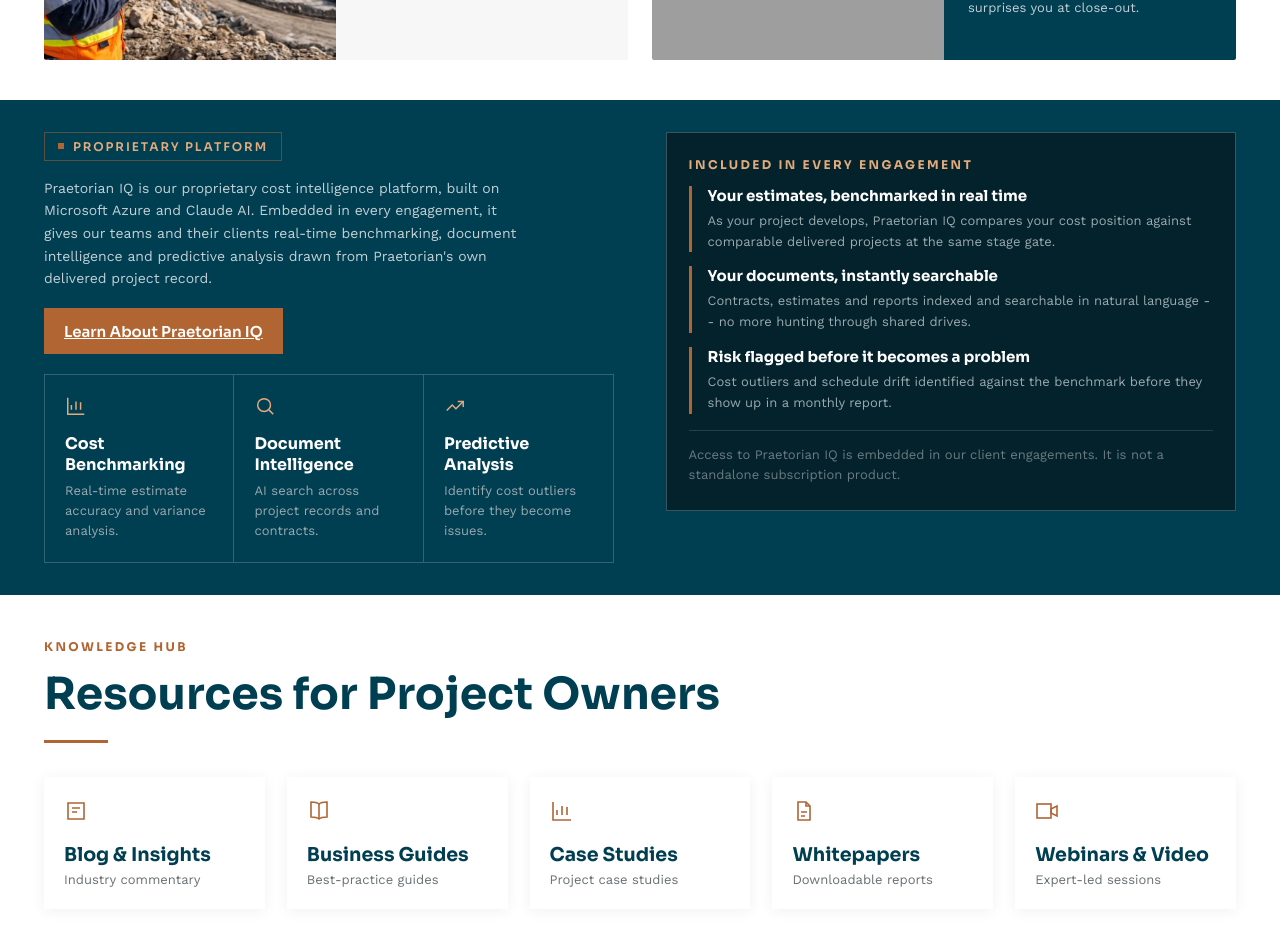
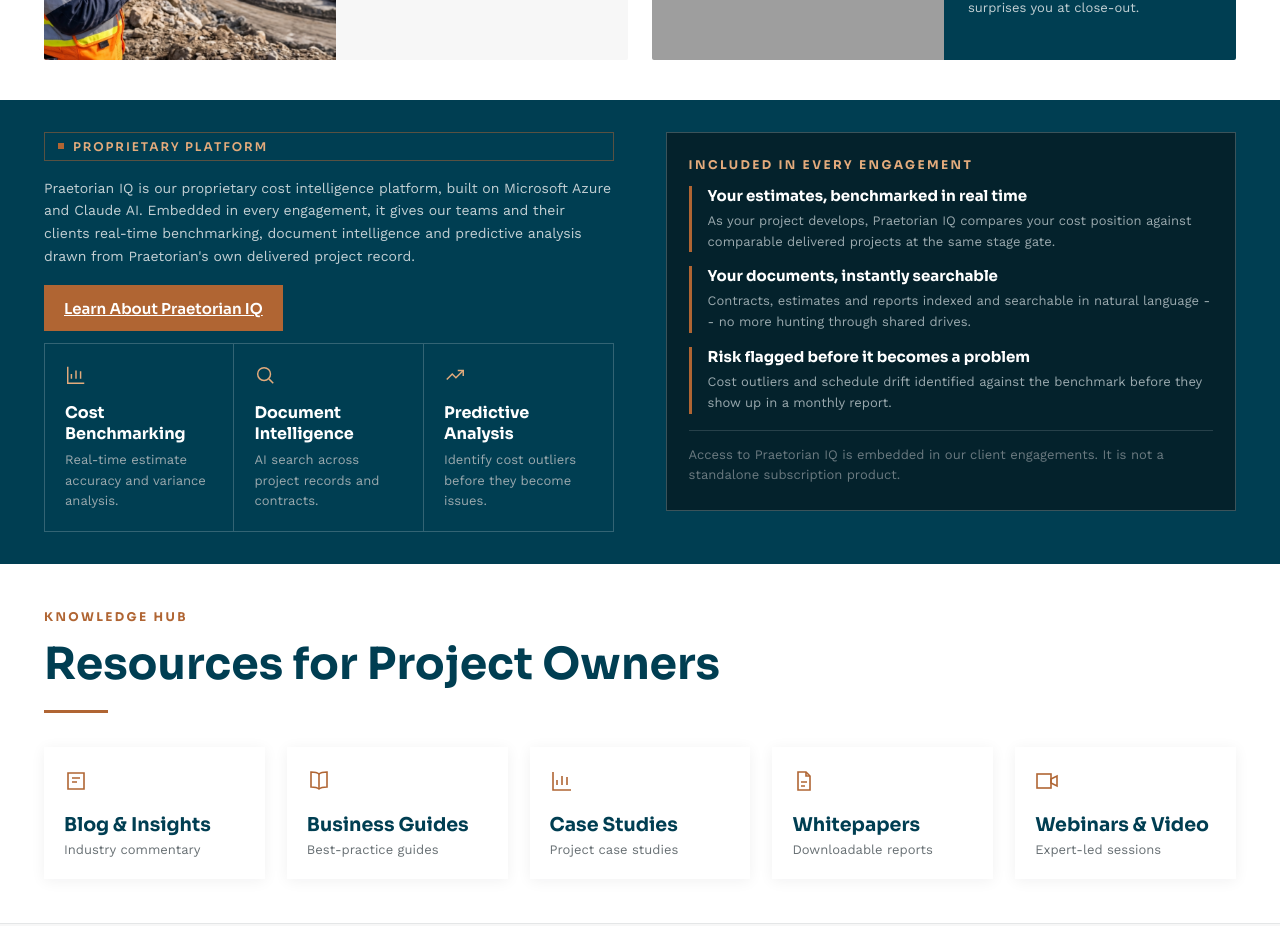
Before and after one commit to PCMGlobal/Praetorian-CM-Website, a Next.js app: page / in a window 1280 px wide. Shown: the part 1920-2846 px from the top of the page. Built offline with nearby package versions, Linux system fonts and the light colour scheme; no server answers; grey boxes are pictures that could not be loaded.

Commit message:
Home: widen IQ body text, tighten spacing between button and features grid

```diff
--- a/app/page.tsx
+++ b/app/page.tsx
@@ -248,19 +248,19 @@ export default async function HomePage() {
 
           <section style={{ background: '#003E52', color: '#e9eef0' }}>
             <div style={{ maxWidth: '1400px', margin: '0 auto', padding: 'clamp(20px,2.5vw,36px) clamp(16px,4vw,44px)', display: 'grid', gridTemplateColumns: 'repeat(auto-fit,minmax(320px,1fr))', gap: 'clamp(30px,4vw,56px)', alignItems: 'start' }}>
-              <div data-reveal="">
+              <div data-reveal="" style={{ display: "flex", flexDirection: "column", height: "100%" }}>
                 <div style={{ display: 'inline-flex', alignItems: 'center', gap: '9px', border: '1px solid rgba(176,101,51,.5)', padding: '6px 13px', fontFamily: 'var(--font-sora), sans-serif', fontWeight: '600', fontSize: '12px', letterSpacing: '.16em', textTransform: 'uppercase', color: '#e3ab7c' }}>
                   <span style={{ width: "6px", height: "6px", background: "#B06533" }}></span>Proprietary Platform
                 </div>
 
-                <p style={{ fontSize: "14px", lineHeight: "1.62", maxWidth: "56ch", color: "#c3d0d4", margin: "16px 0 18px" }}>Praetorian IQ is our proprietary cost intelligence platform, built on Microsoft Azure and Claude AI. Embedded in every engagement, it gives our teams and their clients real-time benchmarking, document intelligence and predictive analysis drawn from Praetorian's own delivered project record.</p>
-                <div style={{ display: 'flex', flexWrap: 'wrap', gap: '14px' }}>
+                <p style={{ fontSize: "14px", lineHeight: "1.62", maxWidth: "72ch", color: "#c3d0d4", margin: "16px 0 18px" }}>Praetorian IQ is our proprietary cost intelligence platform, built on Microsoft Azure and Claude AI. Embedded in every engagement, it gives our teams and their clients real-time benchmarking, document intelligence and predictive analysis drawn from Praetorian's own delivered project record.</p>
+                <div style={{ display: 'flex', flexWrap: 'wrap', gap: '14px', marginBottom: '0' }}>
                 <div style={{ display: "flex", flexWrap: "wrap", gap: "14px" }}>
                   <Link href="/praetorian-iq" style={{ background: "#B06533", color: "#fff", border: "0", minHeight: "46px", padding: "0 20px", fontSize: "15px", fontFamily: "var(--font-sora), sans-serif", fontWeight: "600", cursor: "pointer", display: "inline-flex", alignItems: "center" }}>Learn About Praetorian IQ</Link>
                 </div>
 
                 </div>
-                <div style={{ display: 'grid', gridTemplateColumns: 'repeat(auto-fit,minmax(170px,1fr))', gap: '0', marginTop: '20px', border: '1px solid rgba(255,255,255,.2)' }}>
+                <div style={{ display: 'grid', gridTemplateColumns: 'repeat(auto-fit,minmax(170px,1fr))', gap: '0', marginTop: '12px', border: '1px solid rgba(255,255,255,.2)' }}>
                   <div style={{ padding: '20px', borderRight: '1px solid rgba(255,255,255,.2)' }}>
                     <svg width="22" height="22" viewBox="0 0 24 24" fill="none" stroke="#e3ab7c" strokeWidth="1.6"><path d="M3 3v18h18" /><path d="M7 16v-5M12 16V7M17 16v-8" /></svg>
                     <h5 style={{ fontFamily: 'var(--font-sora), sans-serif', fontWeight: '700', fontSize: '16px', color: '#fff', margin: '12px 0 6px' }}>Cost Benchmarking</h5>
```
